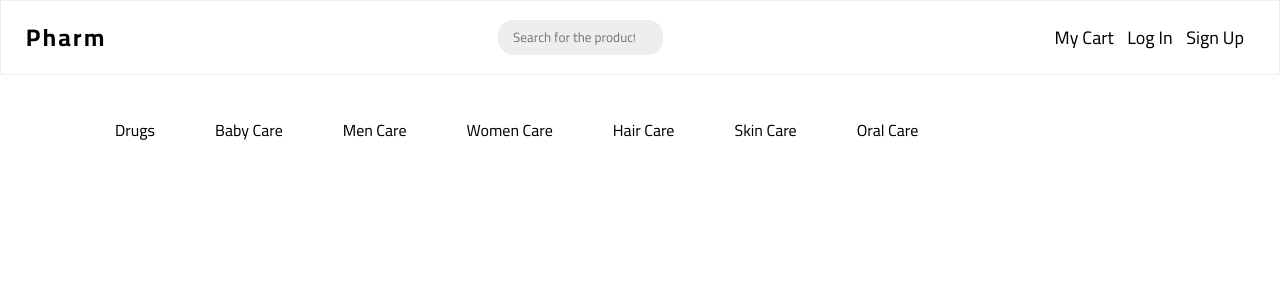
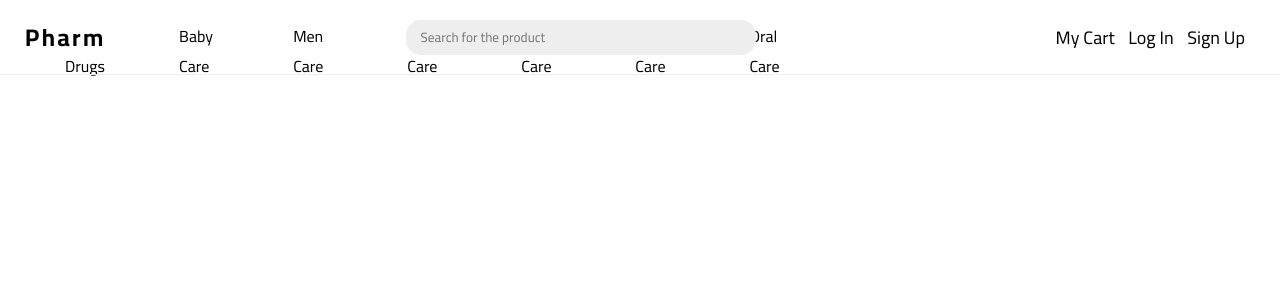
Before and after one commit to Ahmed-kamal12/pharm, a PHP site: page /main.html in a window 1280 px wide. Shown: the top 300 px of the page. Run offline with PHP 8.4, Linux system fonts and the light colour scheme.

Commit message:
Add files via upload

```diff
--- a/Css/style.css
+++ b/Css/style.css
@@ -2,17 +2,24 @@
 *{
     font-family: 'Cairo';
     box-sizing: border-box;
-    padding: 0;
-    margin: 0;
 }
 
 body {
     margin: 0;
 }
 
-/* nav bar */
+a {
+    text-decoration: none;
+    color: black;
+}
+
+div {
+    display: inline-block;
+}
+/* header Style */
 header {
     height: 75px;
+    z-index: 99999;
 }
 header h2 {
     text-transform: capitalize;
@@ -25,8 +32,9 @@
     justify-content: space-between;
     align-items: center;
     padding: 0 25px;
-    border: #eee solid 1px;
+    border-bottom: #eee solid 1px;
     position: fixed;
+    top: 0;
     width: 100%;
 }
 
@@ -35,28 +43,53 @@
     border-radius: 15px;
     background-color: #eee;
     padding: 5px 15px;
+    width: 350px;
 }
 
 header a {
-    text-decoration: none;
     margin-right: 10px;
     font-size: 18px;
-    color: black;
 }
 
-ul a{
-    display: flex inline;
-    text-decoration: none;
-    padding: 30px;
-    color:  black;
-    width:100% ;
+/*nav bar*/
+nav {
+    position: fixed;
+    width: 100%;
+    z-index: 99999;
+    margin-top: 0;
+    top: 76px;
+    border-bottom: #eee solid 1px;
+}
+ul li{
+    display: inline-block;
+    width: calc(95% / 7);
+    margin: 0 auto;
+    padding: 5px 25px;
+}
+nav ul{
+    margin: 5px;
+    list-style: none;
+    align-items: center;
+}
 
+/*main page */
+
+main {
+    display: flex;
+    position: relative;
+    top: 126px;
+    height: 520px;
+    background-image: url(../Images/inage2.png);
+    background-size: cover;
 }
-div ul{
-    display:flex inline;
 
-    list-style: none;
-    justify-content: space-evenly;
-    margin:   85px   ;
-    padding: 0;
+h3 {
+    margin-bottom: 0;
 }
+
+#def {
+    display: inline-block;
+    margin: 100px 50px 0;
+    width: fit-content;
+}
+/*  - 5 */
```
Also changed, not shown: Css/formstyle.css (+31 -0 lines).
